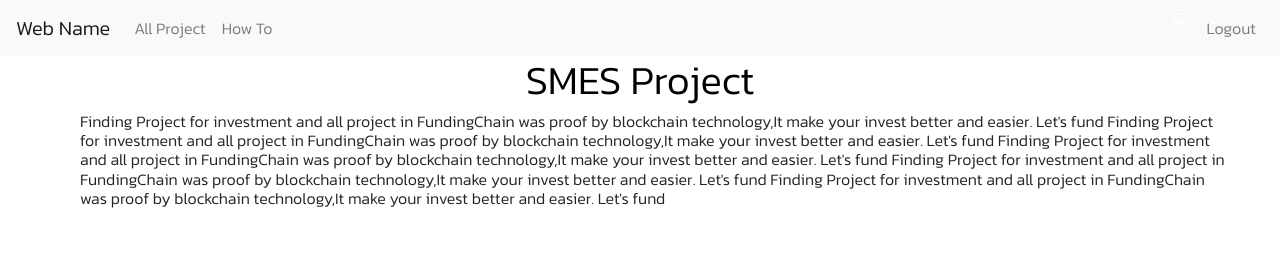
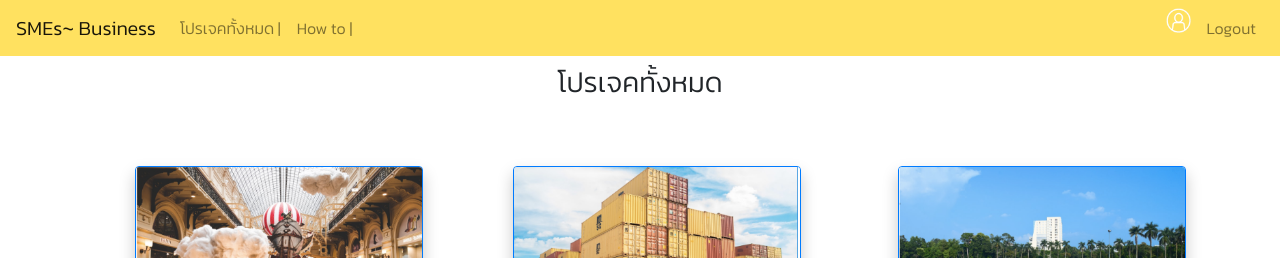
Before and after one commit to pongsathorn123/projectSMEs, a React (Create React App) app in the folder sme/: page /allProject in a window 1280 px wide. Shown: the top 258 px of the page. Built offline with nearby package versions, Linux system fonts and the light colour scheme.

Commit message:
modify nevber_inves and edit all Project

```diff
--- a/sme/src/components/Nav_inves.js
+++ b/sme/src/components/Nav_inves.js
@@ -15,13 +15,13 @@ class Nav_inves extends Component{
 render(){
         return(
             <div>
-                <Navbar collapseOnSelect expand="lg" bg="light" variant="light">
-                    <Navbar.Brand href="#home">Web Name</Navbar.Brand>
+                <Navbar collapseOnSelect expand="lg" bg="#FFE160" variant="light" style={{backgroundColor : '#FFE160'}}>
+                    <Navbar.Brand href="#home">SMEs~ Business</Navbar.Brand>
                     <Navbar.Toggle aria-controls="responsive-navbar-nav" />
                     <Navbar.Collapse id="responsive-navbar-nav">
                         <Nav className="mr-auto">
-                        <Nav.Link href="#features">All Project</Nav.Link>
-                        <Nav.Link href="#pricing">How To</Nav.Link>
+                        <Nav.Link href="#features">โปรเจคทั้งหมด  |</Nav.Link>
+                        <Nav.Link href="#pricing">How to  |</Nav.Link>
                         </Nav>
                         <Nav>
                         <Nav className="mr-auto" style={{ marginTop: 5 }}></Nav>
--- a/sme/src/views/allProject.js
+++ b/sme/src/views/allProject.js
@@ -17,22 +17,8 @@ render(){
 
             {(cookies.get('userType') == "owner") ? <Nav_owner /> : <Nav_inves />}
             <div>
-                 <center> <h1>SMES Project</h1> </center>
-                <h6 style= {{ marginLeft: 80 , marginRight:50 } }>
-                    Finding Project for investment and all project in FundingChain was proof by
-                  blockchain technology,It make your invest better and easier. Let's fund
-                  Finding Project for investment and all
-                  project in FundingChain was proof by
-                  blockchain technology,It make your
-                  invest better and easier. Let's fund
-                  Finding Project for investment and all project in FundingChain was proof by
-                  blockchain technology,It make your
-                  invest better and easier. Let's fund
-                  Finding Project for investment and all project in FundingChain was proof by
-                  blockchain technology,It make your invest better and easier. Let's fund
-                  Finding Project for investment and all project in FundingChain was proof by
-                  blockchain technology,It make your invest better and easier. Let's fund
-                </h6>
+                 <center> <h3 style={{ paddingTop: '10px'}}>โปรเจคทั้งหมด</h3> </center>
+
 
                 <br/>
                 <br/>
```
